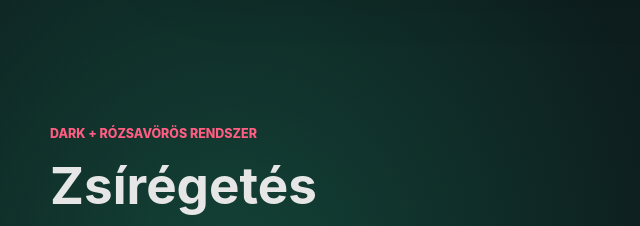
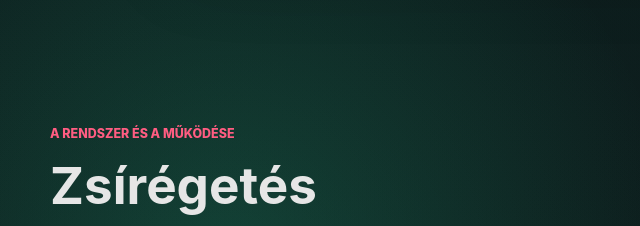
Before and after one commit to haaaver/Hipertr-fia, a plain HTML site: page index.html in a window 1280 px wide. Shown: the part 780-1006 px from the top of the page, 0-640 px from the left. Drawn offline with Linux system fonts and the light colour scheme.

Commit message:
módosítások

```diff
--- a/index.html
+++ b/index.html
@@ -84,7 +84,7 @@
 
         <section class="fat-loss-zone" id="zsiregetes">
           <div class="system-heading reveal">
-            <p class="section-kicker">Dark + rózsavörös rendszer</p>
+            <p class="section-kicker">A rendszer és a működése</p>
             <h2>Zsírégetés</h2>
             <p>
               A zsírégetés nem extrém diétáról szól, hanem őszinteségről, kontrollról,
```
